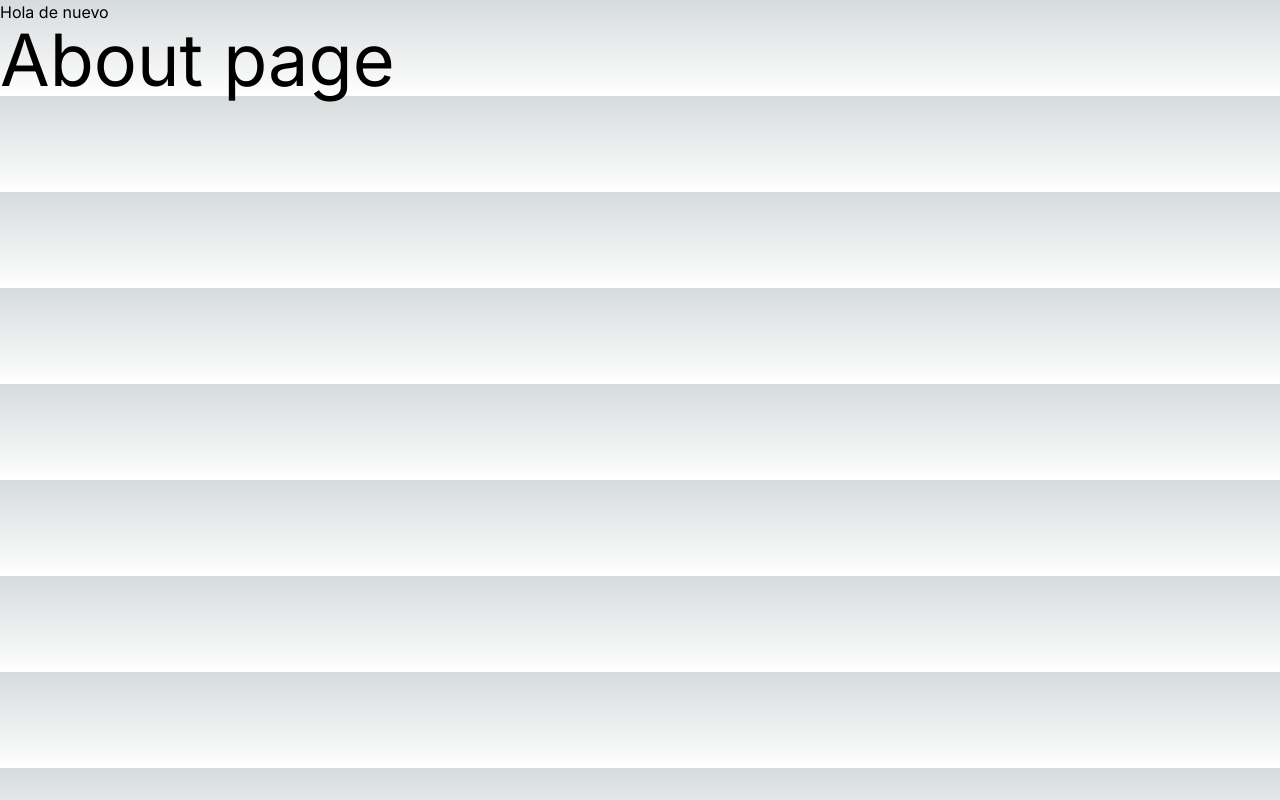
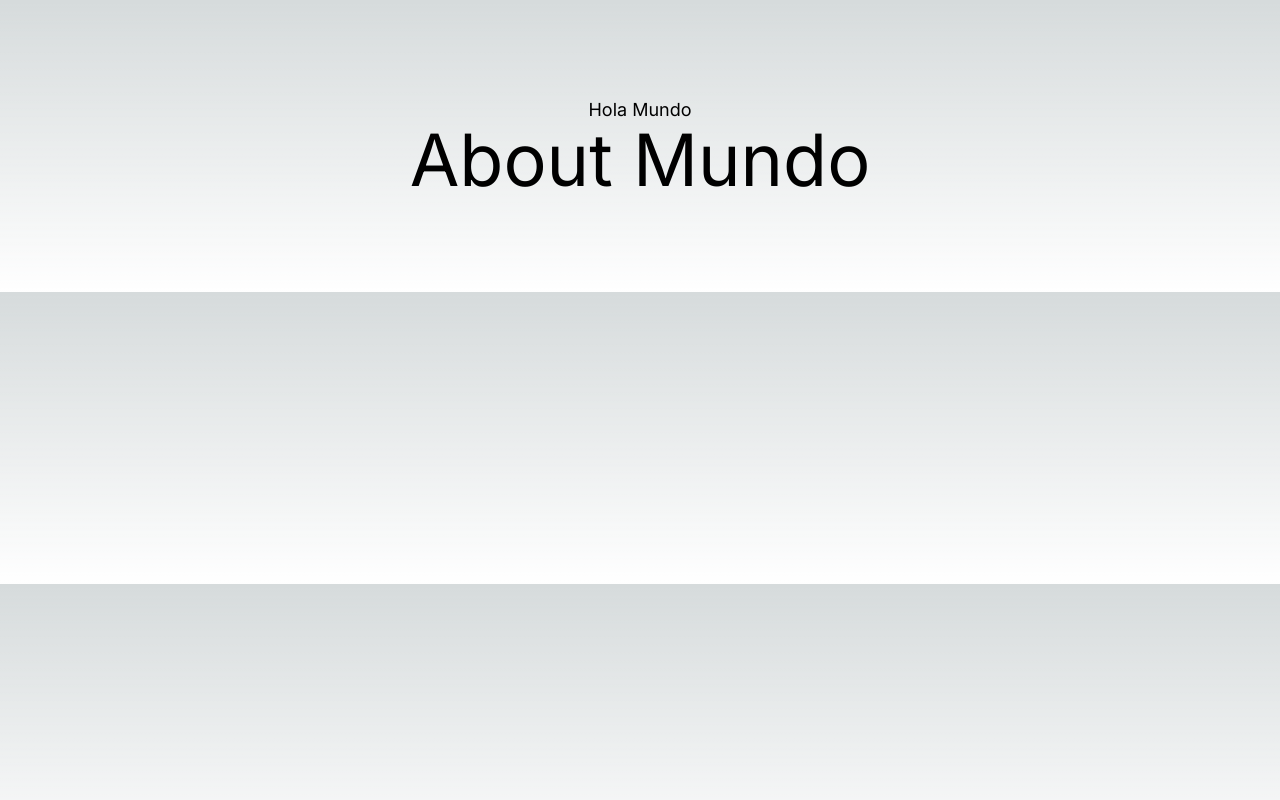
Before and after one commit to Cristaldo-Fiorela/NextJs-Udemy, a Next.js app in the folder 01-intro-next/: page /about in a window 1280 px wide. Built offline with nearby package versions, Linux system fonts and the light colour scheme.

Commit message:
practica de layout anidado con next

```diff
--- a/01-intro-next/app/about/page.tsx
+++ b/01-intro-next/app/(general)/about/page.tsx
@@ -9,7 +9,7 @@ export const metadata : Metadata = {
 export default function AboutPage() {
   return (
     <>
-      <span className="text-7xl">About page</span>
+      <span className="text-7xl">About Mundo</span>
     </>
   )
 }
--- /dev/null
+++ b/01-intro-next/app/(general)/layout.tsx
@@ -0,0 +1,10 @@
+
+
+export default function AboutLayout({ children }: {children: React.ReactNode;}) {
+  return (
+    <main className="flex flex-col items-center p-24">
+      <span className="text-lg">Hola Mundo</span>
+      {children}
+    </main>
+  );
+}
--- a/01-intro-next/app/layout.tsx
+++ b/01-intro-next/app/layout.tsx
@@ -9,15 +9,10 @@ export const metadata: Metadata = {
   description: "Generated with love by Vercel",
 };
 
-export default function RootLayout({
-  children,
-}: Readonly<{
-  children: React.ReactNode;
-}>) {
+export default function RootLayout({ children,}: Readonly<{ children: React.ReactNode;}>) {
   return (
     <html lang="en">
       <body className={inter.className}>
-        <h2>Hola de nuevo</h2>
         {children}
       </body>
     </html>
```
Also changed, not shown: 01-intro-next/app/(general)/contact/page.tsx (renamed from 01-intro-next/app/contact/page.tsx), 01-intro-next/app/(general)/pricing/page.tsx (renamed from 01-intro-next/app/pricing/page.tsx).
